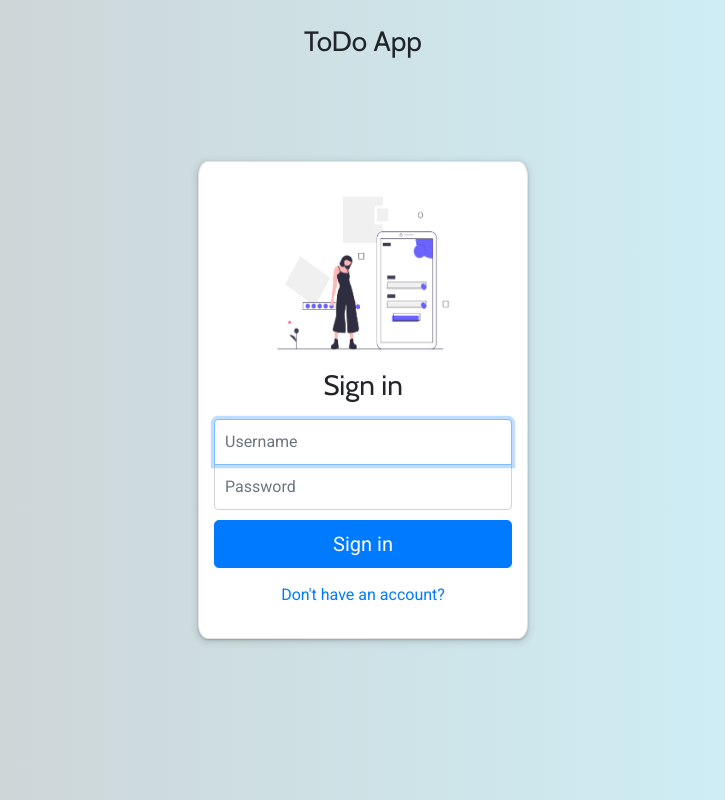
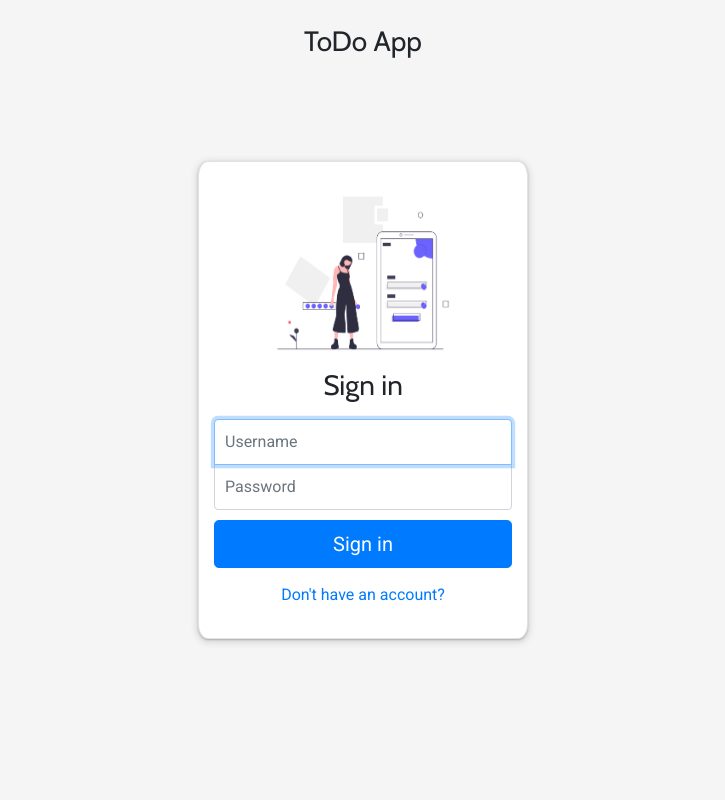
Before and after one commit to prakash3720/vue-todo, a Vue app: page /login in a window 1280 px wide. Shown: the whole page, without its empty margins (277-1002 px from the left). Built offline with nearby package versions, Linux system fonts and the light colour scheme.

Commit message:
UI Updated v2

```diff
--- a/src/components/Home.vue
+++ b/src/components/Home.vue
@@ -147,8 +147,7 @@ export default {
 <style scoped>
 .home{
     min-height: 100vh;
-    background: rgb(2,0,36);
-background: linear-gradient(90deg, rgba(2,0,36,1) 0%, rgba(205,205,205,1) 0%, rgba(206,246,255,1) 100%);
+    background: #f5f5f5;
 }
 .head{
     padding:25px;
--- a/src/components/Login.vue
+++ b/src/components/Login.vue
@@ -71,8 +71,7 @@ export default {
   align-items: center;
   padding-top: 40px;
   padding-bottom: 40px;
-  background: rgb(2,0,36);
-background: linear-gradient(90deg, rgba(2,0,36,1) 0%, rgba(205,205,205,1) 0%, rgba(206,246,255,1) 100%);
+  background: #f5f5f5;
   height: 100vh;
 }
 .form-signin {
--- a/src/components/Register.vue
+++ b/src/components/Register.vue
@@ -76,8 +76,7 @@ export default {
   align-items: center;
   padding-top: 40px;
   padding-bottom: 40px;
-  background: rgb(2,0,36);
-background: linear-gradient(90deg, rgba(2,0,36,1) 0%, rgba(205,205,205,1) 0%, rgba(206,246,255,1) 100%);
+  background: #f5f5f5;
   height: 100vh;
 }
 .form-signin {
```
